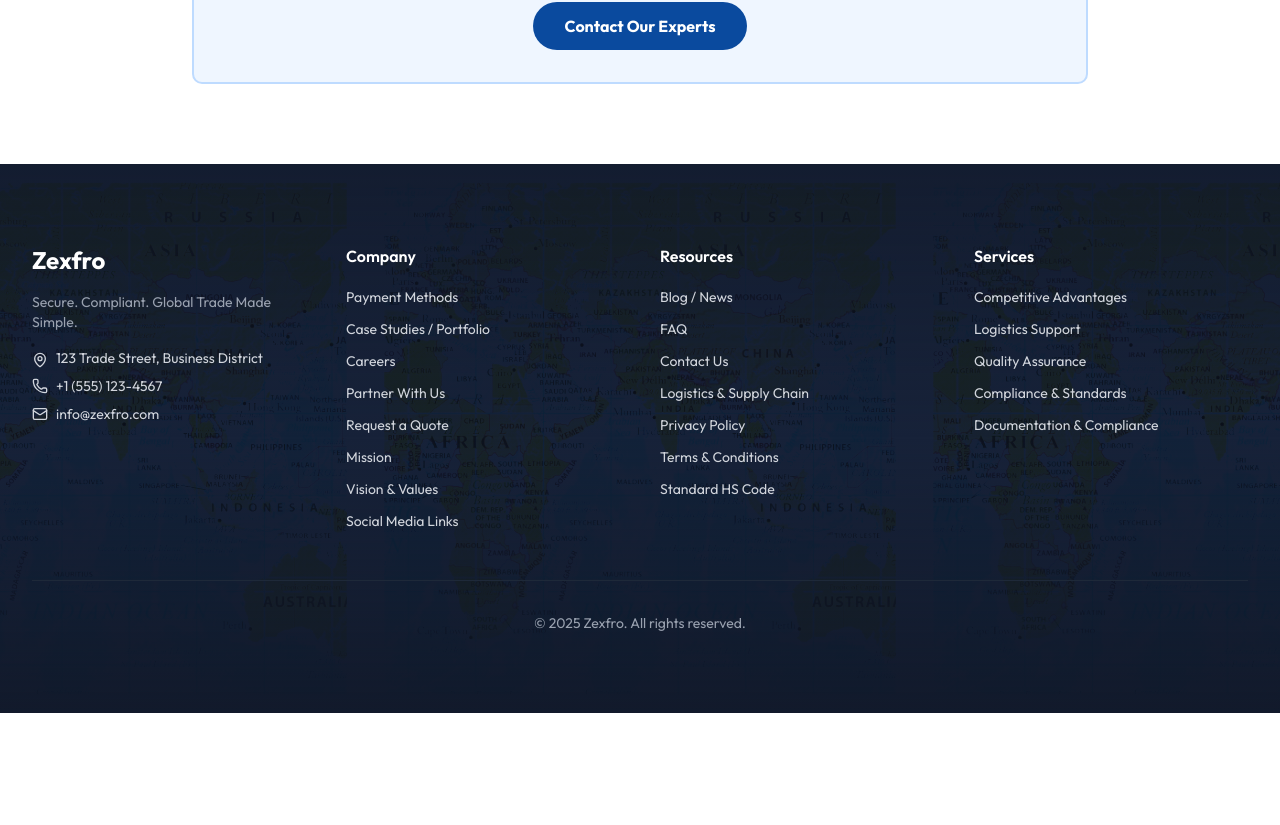
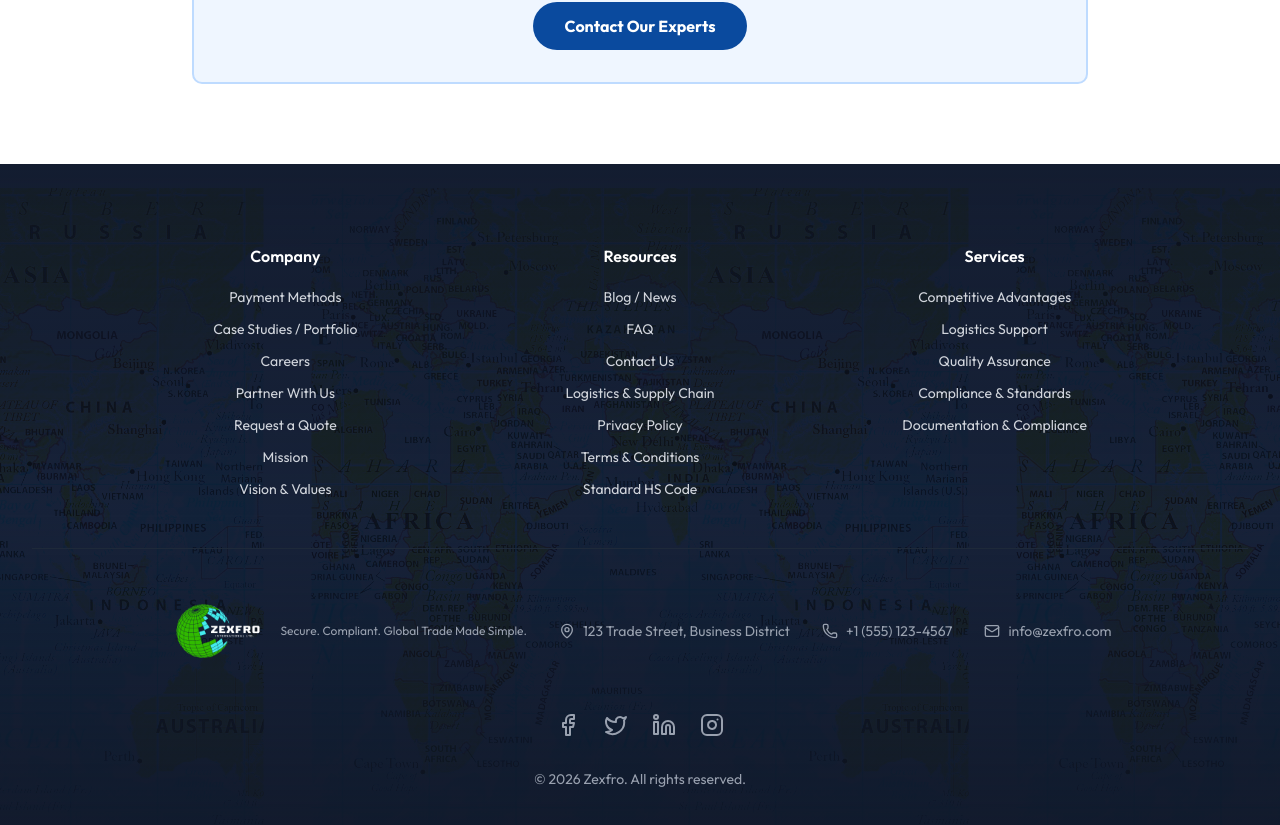
Before and after one commit to ahsantamim/zexfro, a Next.js app: page /en/hs-code in a window 1280 px wide. Shown: the part 1996-2821 px from the top of the page. Before the commit the page ends 2709 px from the top, so only its background shows below. Built offline with nearby package versions, Linux system fonts and the light colour scheme.

Commit message:
Enhance footer component: add social media icons, company info row, and improve layout

```diff
--- a/src/components/layout/Footer.tsx
+++ b/src/components/layout/Footer.tsx
@@ -1,7 +1,16 @@
 "use client";
 
 import { Link } from "@/i18n/routing";
-import { Mail, Phone, MapPin } from "lucide-react";
+import Image from "next/image";
+import {
+  Mail,
+  Phone,
+  MapPin,
+  Facebook,
+  Twitter,
+  Linkedin,
+  Instagram,
+} from "lucide-react";
 import { useTranslations } from "next-intl";
 
 export function Footer() {
@@ -16,7 +25,6 @@ export function Footer() {
       { href: "/contact", label: t("companyQuote") },
       { href: "/about", label: t("companyMission") },
       { href: "/vision-mission-values", label: t("companyVision") },
-      { href: "/contact", label: t("companySocial") },
     ],
     resources: [
       { href: "/blog", label: t("resourcesBlog") },
@@ -31,8 +39,14 @@ export function Footer() {
       { href: "/advantages", label: t("servicesAdvantages") },
       { href: "/logistics-support", label: t("servicesLogisticsSupport") },
       { href: "/quality-assurance", label: t("servicesQualityAssurance") },
-      { href: "/compliance-standards", label: t("servicesComplianceStandards") },
-      { href: "/documentation-compliance", label: t("servicesDocumentationCompliance") },
+      {
+        href: "/compliance-standards",
+        label: t("servicesComplianceStandards"),
+      },
+      {
+        href: "/documentation-compliance",
+        label: t("servicesDocumentationCompliance"),
+      },
     ],
   };
 
@@ -54,33 +68,13 @@ export function Footer() {
       {/* Subtle Shadow Overlay */}
       <div className="absolute inset-0 bg-gradient-to-b from-gray-900/50 via-transparent to-gray-900/80" />
 
-      <div className="container mx-auto max-w-7xl px-4 sm:px-6 lg:px-8 py-12 sm:py-14 md:py-16 lg:py-20 relative z-10">
-        <div className="grid grid-cols-1 md:grid-cols-2 lg:grid-cols-4 gap-8 md:gap-10">
-          {/* Brand Section */}
-          <div className="space-y-4">
-            <h3 className="text-2xl font-bold text-white">{t("brandTitle")}</h3>
-            <p className="text-sm text-gray-400">
-              {t("brandDescription")}
-            </p>
-            <div className="space-y-2 text-sm">
-              <div className="flex items-start gap-2">
-                <MapPin className="w-4 h-4 mt-1 flex-shrink-0" />
-                <span>{t("address")}</span>
-              </div>
-              <div className="flex items-center gap-2">
-                <Phone className="w-4 h-4 flex-shrink-0" />
-                <span>{t("phone")}</span>
-              </div>
-              <div className="flex items-center gap-2">
-                <Mail className="w-4 h-4 flex-shrink-0" />
-                <span>{t("email")}</span>
-              </div>
-            </div>
-          </div>
-
+      <div className="container mx-auto max-w-9xl px-4 sm:px-6 lg:px-8 py-12 sm:py-14 md:py-16 lg:py-20 relative z-10">
+        <div className="grid grid-cols-1 md:grid-cols-3 gap-8 md:gap-10 max-w-5xl mx-auto items-start">
           {/* Company Links */}
-          <div>
-            <h4 className="text-white font-semibold mb-4">{t("companyTitle")}</h4>
+          <div className="text-center">
+            <h4 className="text-white font-semibold mb-4">
+              {t("companyTitle")}
+            </h4>
             <ul className="space-y-2">
               {footerLinks.company.map((link) => (
                 <li key={link.label}>
@@ -96,8 +90,10 @@ export function Footer() {
           </div>
 
           {/* Resources Links */}
-          <div>
-            <h4 className="text-white font-semibold mb-4">{t("resourcesTitle")}</h4>
+          <div className="text-center">
+            <h4 className="text-white font-semibold mb-4">
+              {t("resourcesTitle")}
+            </h4>
             <ul className="space-y-2">
               {footerLinks.resources.map((link) => (
                 <li key={link.label}>
@@ -113,8 +109,10 @@ export function Footer() {
           </div>
 
           {/* Services Links */}
-          <div>
-            <h4 className="text-white font-semibold mb-4">{t("servicesTitle")}</h4>
+          <div className="text-center">
+            <h4 className="text-white font-semibold mb-4">
+              {t("servicesTitle")}
+            </h4>
             <ul className="space-y-2">
               {footerLinks.services.map((link) => (
                 <li key={link.label}>
@@ -130,9 +128,79 @@ export function Footer() {
           </div>
         </div>
 
-        {/* Bottom Bar */}
-        <div className="mt-12 pt-8 border-t border-gray-800 text-center text-sm text-gray-400">
-          <p>{t("copyright", { year: new Date().getFullYear() })}</p>
+        {/* Company Info Row */}
+        <div className="mt-12 pt-8 border-t border-gray-800">
+          <div className="flex flex-col md:flex-row items-center justify-center gap-4 md:gap-8 text-sm text-gray-400">
+            <div className="flex items-center gap-3">
+              <Image
+                src="/Logo.png"
+                alt="Zexfro Logo"
+                width={100}
+                height={100}
+                className="object-contain"
+              />
+              <div className="text-left">
+                <p className="text-xs">{t("brandDescription")}</p>
+              </div>
+            </div>
+            <div className="flex items-center gap-2">
+              <MapPin className="w-4 h-4 flex-shrink-0" />
+              <span>{t("address")}</span>
+            </div>
+            <div className="flex items-center gap-2">
+              <Phone className="w-4 h-4 flex-shrink-0" />
+              <span>{t("phone")}</span>
+            </div>
+            <div className="flex items-center gap-2">
+              <Mail className="w-4 h-4 flex-shrink-0" />
+              <span>{t("email")}</span>
+            </div>
+          </div>
+        </div>
+
+        {/* Social Media Icons */}
+        <div className="mt-8 flex justify-center gap-6">
+          <a
+            href="https://facebook.com"
+            target="_blank"
+            rel="noopener noreferrer"
+            className="text-gray-400 hover:text-white transition-colors"
+            aria-label="Facebook"
+          >
+            <Facebook className="w-6 h-6" />
+          </a>
+          <a
+            href="https://twitter.com"
+            target="_blank"
+            rel="noopener noreferrer"
+            className="text-gray-400 hover:text-white transition-colors"
+            aria-label="Twitter"
+          >
+            <Twitter className="w-6 h-6" />
+          </a>
+          <a
+            href="https://linkedin.com"
+            target="_blank"
+            rel="noopener noreferrer"
+            className="text-gray-400 hover:text-white transition-colors"
+            aria-label="LinkedIn"
+          >
+            <Linkedin className="w-6 h-6" />
+          </a>
+          <a
+            href="https://instagram.com"
+            target="_blank"
+            rel="noopener noreferrer"
+            className="text-gray-400 hover:text-white transition-colors"
+            aria-label="Instagram"
+          >
+            <Instagram className="w-6 h-6" />
+          </a>
+        </div>
+
+        {/* Copyright */}
+        <div className="mt-8 text-center text-sm text-gray-400">
+          <p>© 2026 Zexfro. All rights reserved.</p>
         </div>
       </div>
     </footer>
```
